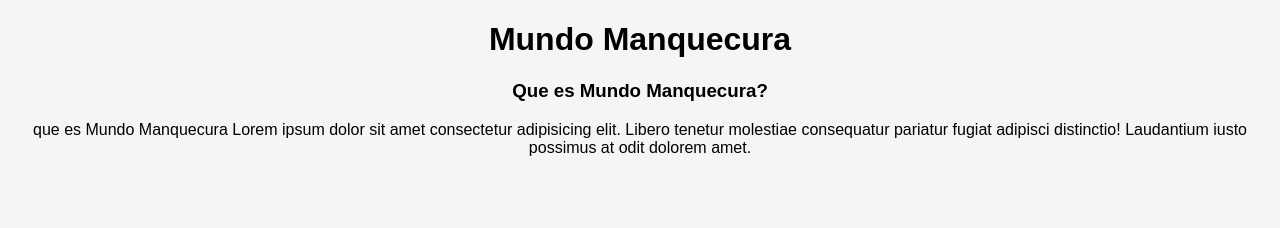
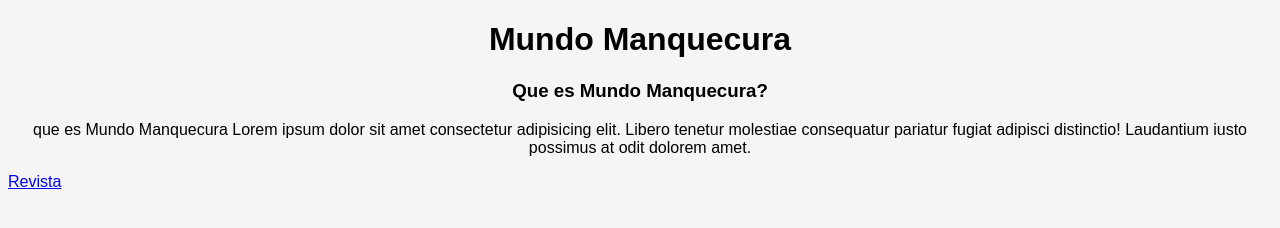
Before and after one commit to g0nx4/preuba, a plain HTML site: page index.html in a window 1280 px wide. Drawn offline with Linux system fonts and the light colour scheme; a script that the page names is missing.

Commit message:
Update index.html

```diff
--- a/index.html
+++ b/index.html
@@ -60,8 +60,8 @@
                 </div>
             </div>
         </article>
-        <!--<a href="https://online.flippingbook.com/view/549901028/" class="fbo-embed" data-fbo-id="549901028" data-fbo-lightbox="yes" data-fbo-width="960px" data-fbo-height="600px" data-fbo-version="1" style="max-width: 100%">Revista</a><script async defer src="https://online.flippingbook.com/EmbedScriptUrl.aspx?m=redir&hid=549901028"></script>
-        -->
+        <a href="https://online.flippingbook.com/view/549901028/" class="fbo-embed" data-fbo-id="549901028" data-fbo-lightbox="yes" data-fbo-width="960px" data-fbo-height="600px" data-fbo-version="1" style="max-width: 100%">Revista</a><script async defer src="https://online.flippingbook.com/EmbedScriptUrl.aspx?m=redir&hid=549901028"></script>
+
         </section>
 </body>
 </html>
```
